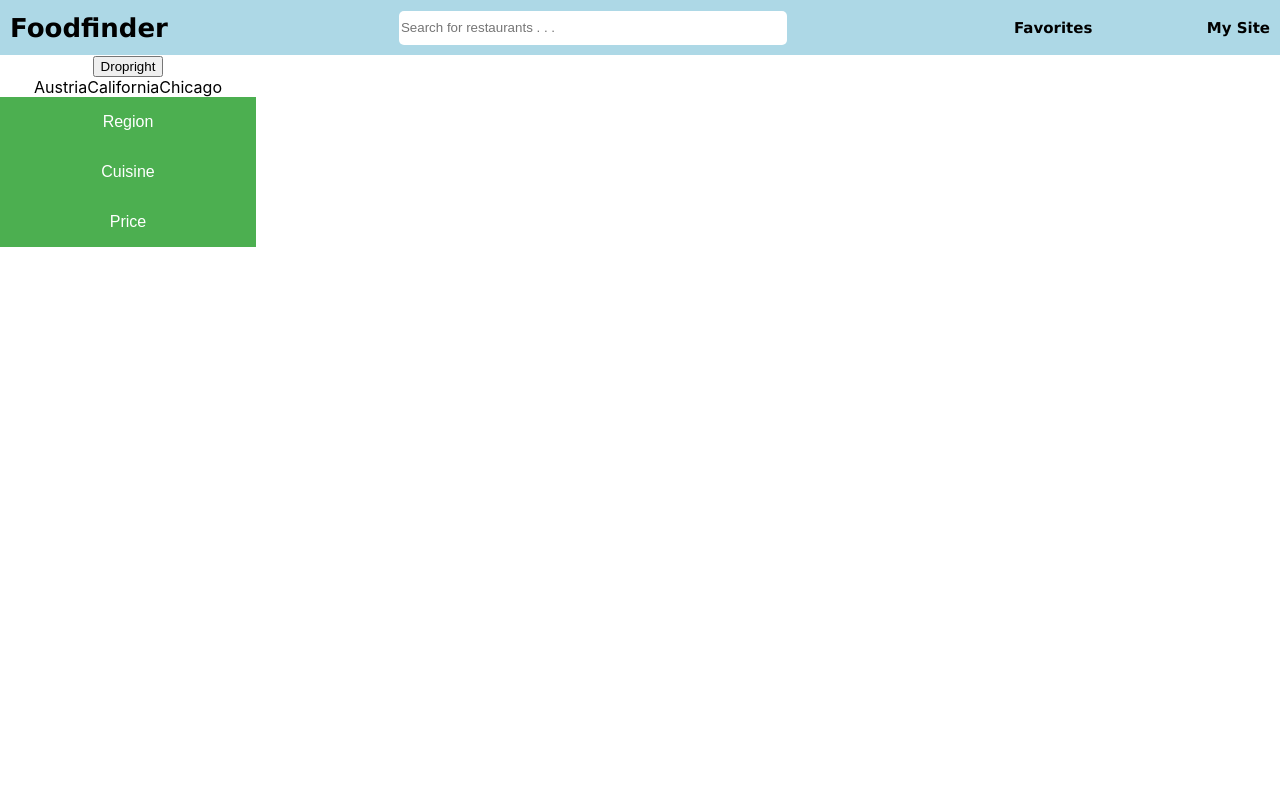
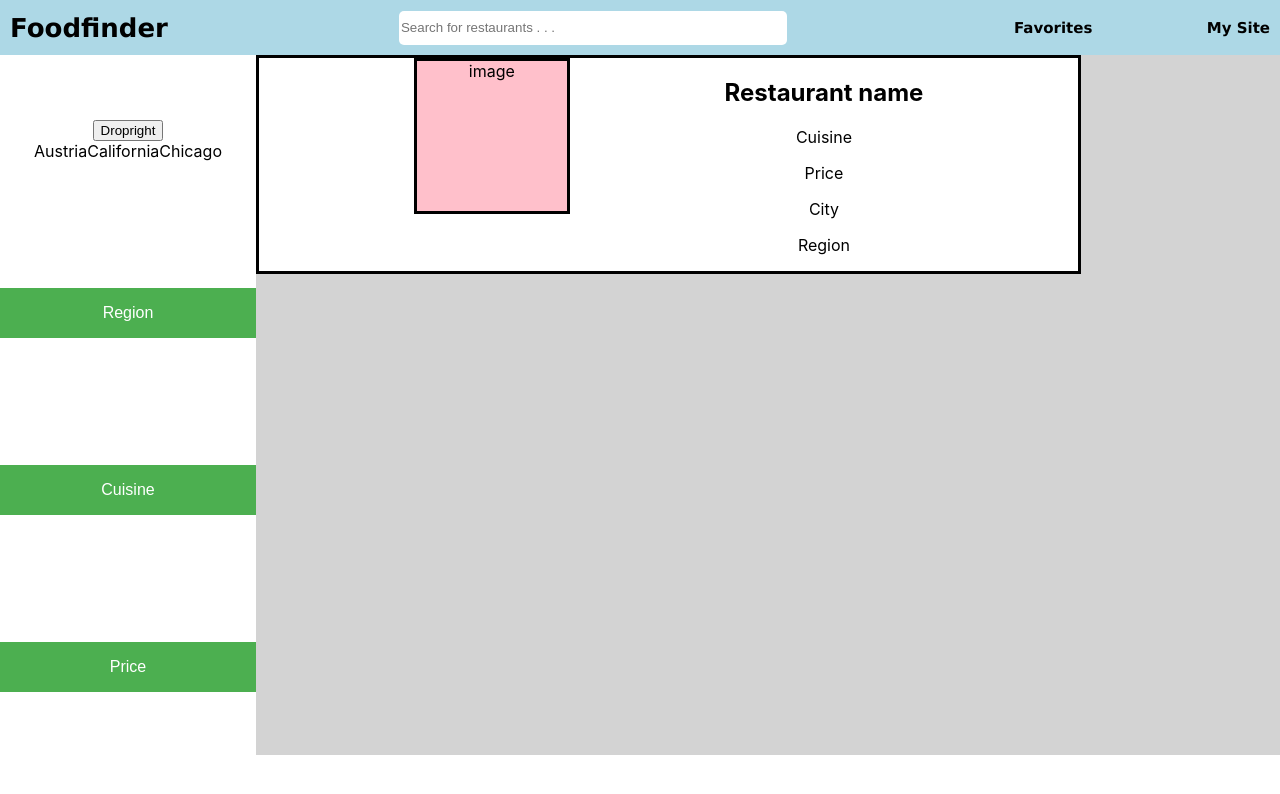
Before and after one commit to kristofferTJ/IT2810-project-3, a React (Create React App) app in the folder client/: page / in a window 1280 px wide. Shown: the top 794 px of the page. Built offline with nearby package versions, Linux system fonts and the light colour scheme.

Commit message:
laget listobject-komponent og restaurantcontainer #12

```diff
--- a/client/src/App.css
+++ b/client/src/App.css
@@ -2,37 +2,7 @@
   text-align: center;
 }
 
-.App-logo {
-  height: 40vmin;
-  pointer-events: none;
+.content{
+  display: flex;
+  flex-direction: row;
 }
-
-@media (prefers-reduced-motion: no-preference) {
-  .App-logo {
-    animation: App-logo-spin infinite 20s linear;
-  }
-}
-
-.App-header {
-  background-color: #282c34;
-  min-height: 100vh;
-  display: flex;
-  flex-direction: column;
-  align-items: center;
-  justify-content: center;
-  font-size: calc(10px + 2vmin);
-  color: white;
-}
-
-.App-link {
-  color: #61dafb;
-}
-
-@keyframes App-logo-spin {
-  from {
-    transform: rotate(0deg);
-  }
-  to {
-    transform: rotate(360deg);
-  }
-}
--- a/client/src/App.tsx
+++ b/client/src/App.tsx
@@ -1,13 +1,17 @@
 import React from 'react';
 import Header from './components/Header/Header';
 import Filtermenu from './components/Filtermenu/Filtermenu';
+import Restaurantcontainer from './components/Restaurantcontainer/Restaurantcontainer';
 import './App.css';
 
 function App() {
   return (
     <div className="App">
       <Header></Header>
-      <Filtermenu></Filtermenu>
+      <div className="content">
+          <Filtermenu></Filtermenu>
+          <Restaurantcontainer></Restaurantcontainer>
+      </div>
     </div>
   );
 }
--- /dev/null
+++ b/client/src/components/Listobject/Listobject.css
@@ -0,0 +1,15 @@
+.objectdiv{
+    display: flex;
+    flex-direction: row;
+    justify-content: space-evenly;
+    width: 80%;
+    border: solid;
+    background-color: white;
+}
+
+.imagediv{
+    border: solid;
+    width: 150px;
+    height: 150px;
+    background-color: pink;
+}
--- /dev/null
+++ b/client/src/components/Listobject/Listobject.tsx
@@ -0,0 +1,23 @@
+import React from 'react';
+import './Listobject.css';
+
+export default function Listobject() {
+    return(
+        <div className="objectdiv">
+            <div className="imagediv">
+                image
+            </div>
+            <div className="info">
+                <h2 >Restaurant name</h2>
+                <div className="infodiv">
+                    <p>Cuisine</p>
+                    <p>Price</p>
+                </div>
+                <div>
+                    <p>City</p>
+                    <p>Region</p>
+                </div>
+            </div>
+        </div>
+    )
+}
--- /dev/null
+++ b/client/src/components/Restaurantcontainer/Restaurantcontainer.css
@@ -0,0 +1,6 @@
+.list{
+    text-align: center;
+    background-color: lightgrey;
+    width: 80%;
+    height: 700px;
+}
--- /dev/null
+++ b/client/src/components/Restaurantcontainer/Restaurantcontainer.tsx
@@ -0,0 +1,12 @@
+import React from 'react';
+import './Restaurantcontainer.css';
+import Listobject from '../Listobject/Listobject';
+import 'public/user.svg';
+
+export default function Restaurantholder() {
+    return(
+        <div className="list">
+            <Listobject></Listobject>
+        </div>
+    )
+}
```
